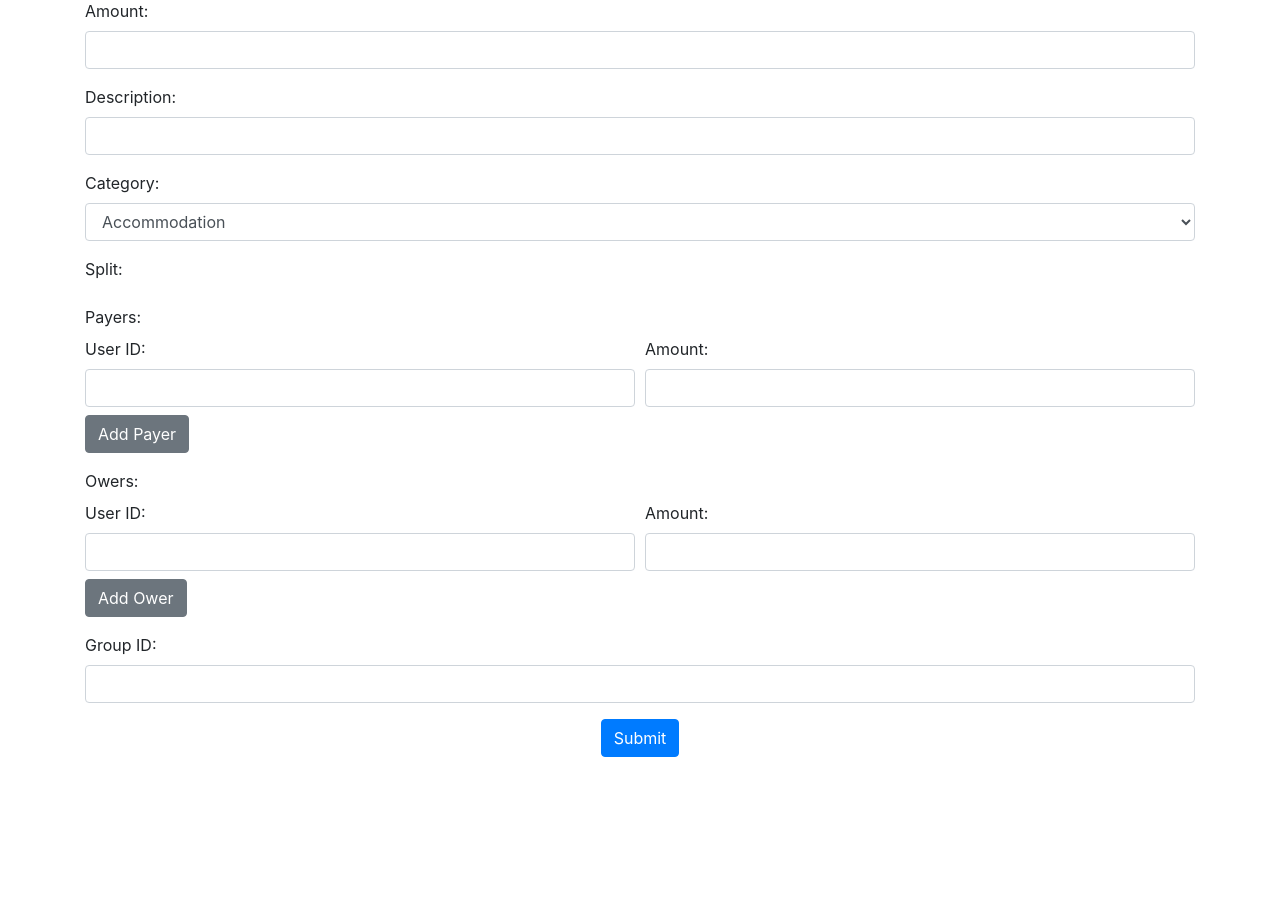
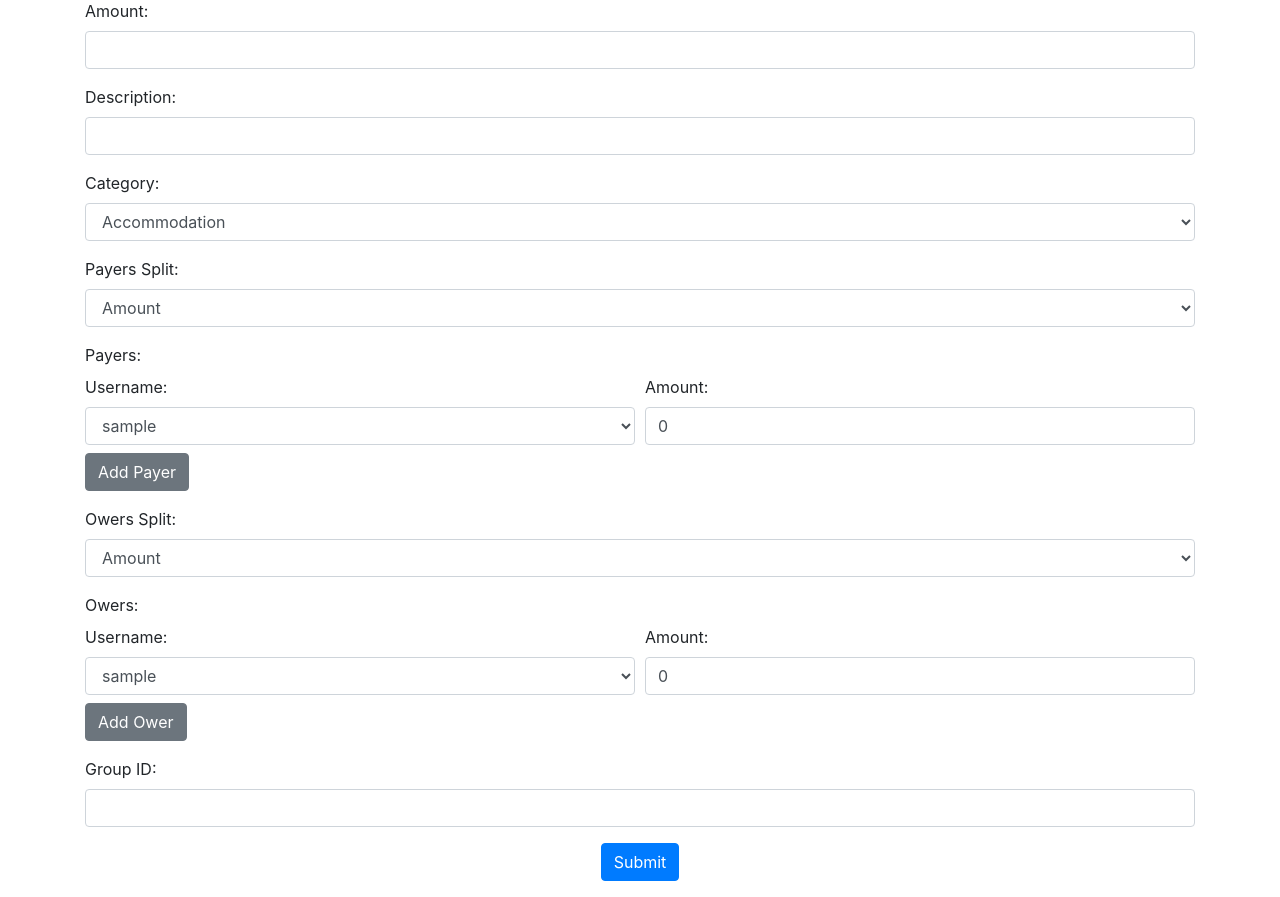
Before and after one commit to PedroFlores1996/Xchange, a Flask app: template app/templates/expense/expense.html in a window 1280 px wide. Shown: the part 105-1002 px from the top of the page. Before the commit the page ends 862 px from the top, so only its background shows below. Run offline with Flask 3, Linux system fonts and the light colour scheme; the template is opened without the code that fills it: values that come from a table or form of the project are taken from there, others are empty; tables that the repository leaves empty hold one stand-in row (values such as "Sample post"); parts of the project's set-up code (start-up, migrations or seed data) failed here and were passed over; some libraries are stand-ins or nearby versions.

Commit message:
add users from name list and split type for owers and payers

```diff
--- a/app/expense/views.py
+++ b/app/expense/views.py
@@ -1,5 +1,5 @@
 from werkzeug import Response
-from flask import Blueprint, render_template, redirect, url_for
+from flask import Blueprint, render_template
 from flask_login import login_required
 from app.expense.forms import ExpenseForm
 from app.expense.mapper import ExpenseData, expense_data_from
--- a/app/templates/expense/expense.html
+++ b/app/templates/expense/expense.html
@@ -24,36 +24,50 @@
                 {{ form.category(class="form-control", id="category") }}
             </div>
             <div class="form-group">
-                <label for="split">Split:</label>
-                {{ form.split(class="form-control", id="split") }}
+                <label for="payers_split">Payers Split:</label>
+                {{ form.payers_split(class="form-control", id="payers_split", onchange="togglePayersAmount()") }}
             </div>
             <div class="form-group">
                 <label>Payers:</label>
                 <div id="payers">
                     <div class="form-row">
                         <div class="col">
-                            <label for="payers-0-user_id">User ID:</label>
-                            <input type="text" name="payers-0-user_id" class="form-control" size="10">
+                            <label for="payers-0-username">Username:</label>
+                            <select name="payers-0-username" class="form-control" id="payers-0-username" onchange="updateUserId('payers', 0)">
+                                {% for user in users %}
+                                    <option value="{{ user.id }}">{{ user.username }}</option>
+                                {% endfor %}
+                            </select>
+                            <input type="hidden" name="payers-0-user_id" id="payers-0-user_id">
                         </div>
-                        <div class="col">
+                        <div class="col payers-amount">
                             <label for="payers-0-amount">Amount:</label>
-                            <input type="text" name="payers-0-amount" class="form-control" size="10">
+                            <input type="text" name="payers-0-amount" class="form-control" size="10" value="0">
                         </div>
                     </div>
                 </div>
                 <button type="button" class="btn btn-secondary mt-2" onclick="addPayer()">Add Payer</button>
             </div>
             <div class="form-group">
+                <label for="owers_split">Owers Split:</label>
+                {{ form.owers_split(class="form-control", id="owers_split", onchange="toggleOwersAmount()") }}
+            </div>
+            <div class="form-group">
                 <label>Owers:</label>
                 <div id="owers">
                     <div class="form-row">
                         <div class="col">
-                            <label for="owers-0-user_id">User ID:</label>
-                            <input type="text" name="owers-0-user_id" class="form-control" size="10">
+                            <label for="owers-0-username">Username:</label>
+                            <select name="owers-0-username" class="form-control" id="owers-0-username" onchange="updateUserId('owers', 0)">
+                                {% for user in users %}
+                                    <option value="{{ user.id }}">{{ user.username }}</option>
+                                {% endfor %}
+                            </select>
+                            <input type="hidden" name="owers-0-user_id" id="owers-0-user_id">
                         </div>
-                        <div class="col">
+                        <div class="col owers-amount">
                             <label for="owers-0-amount">Amount:</label>
-                            <input type="text" name="owers-0-amount" class="form-control" size="10">
+                            <input type="text" name="owers-0-amount" class="form-control" size="10" value="0">
                         </div>
                     </div>
                 </div>
@@ -70,6 +84,28 @@
     </div>
 
     <script>
+        function togglePayersAmount() {
+            const payersSplit = document.getElementById('payers_split').value;
+            const payersAmountFields = document.querySelectorAll('.payers-amount');
+            payersAmountFields.forEach(field => {
+                field.style.display = (payersSplit === 'EQUALLY') ? 'none' : 'block';
+            });
+        }
+
+        function toggleOwersAmount() {
+            const owersSplit = document.getElementById('owers_split').value;
+            const owersAmountFields = document.querySelectorAll('.owers-amount');
+            owersAmountFields.forEach(field => {
+                field.style.display = (owersSplit === 'EQUALLY') ? 'none' : 'block';
+            });
+        }
+
+        function updateUserId(type, index) {
+            const selectElement = document.getElementById(`${type}-${index}-username`);
+            const userIdInput = document.getElementById(`${type}-${index}-user_id`);
+            userIdInput.value = selectElement.value;
+        }
+
         function addPayer() {
             const payersDiv = document.getElementById('payers');
             const newPayerIndex = payersDiv.children.length;
@@ -77,15 +113,21 @@
             newPayerDiv.className = 'form-row';
             newPayerDiv.innerHTML = `
                 <div class="col">
-                    <label for="payers-${newPayerIndex}-user_id">User ID:</label>
-                    <input type="text" name="payers-${newPayerIndex}-user_id" class="form-control" size="10">
+                    <label for="payers-${newPayerIndex}-username">Username:</label>
+                    <select name="payers-${newPayerIndex}-username" class="form-control" id="payers-${newPayerIndex}-username" onchange="updateUserId('payers', ${newPayerIndex})">
+                        {% for user in users %}
+                            <option value="{{ user.id }}">{{ user.username }}</option>
+                        {% endfor %}
+                    </select>
+                    <input type="hidden" name="payers-${newPayerIndex}-user_id" id="payers-${newPayerIndex}-user_id">
                 </div>
-                <div class="col">
+                <div class="col payers-amount">
                     <label for="payers-${newPayerIndex}-amount">Amount:</label>
-                    <input type="text" name="payers-${newPayerIndex}-amount" class="form-control" size="10">
+                    <input type="text" name="payers-${newPayerIndex}-amount" class="form-control" size="10" value="0">
                 </div>
             `;
             payersDiv.appendChild(newPayerDiv);
+            togglePayersAmount();
         }
 
         function addOwer() {
@@ -95,16 +137,27 @@
             newOwerDiv.className = 'form-row';
             newOwerDiv.innerHTML = `
                 <div class="col">
-                    <label for="owers-${newOwerIndex}-user_id">User ID:</label>
-                    <input type="text" name="owers-${newOwerIndex}-user_id" class="form-control" size="10">
+                    <label for="owers-${newOwerIndex}-username">Username:</label>
+                    <select name="owers-${newOwerIndex}-username" class="form-control" id="owers-${newOwerIndex}-username" onchange="updateUserId('owers', ${newOwerIndex})">
+                        {% for user in users %}
+                            <option value="{{ user.id }}">{{ user.username }}</option>
+                        {% endfor %}
+                    </select>
+                    <input type="hidden" name="owers-${newOwerIndex}-user_id" id="owers-${newOwerIndex}-user_id">
                 </div>
-                <div class="col">
+                <div class="col owers-amount">
                     <label for="owers-${newOwerIndex}-amount">Amount:</label>
-                    <input type="text" name="owers-${newOwerIndex}-amount" class="form-control" size="10">
+                    <input type="text" name="owers-${newOwerIndex}-amount" class="form-control" size="10" value="0">
                 </div>
             `;
             owersDiv.appendChild(newOwerDiv);
+            toggleOwersAmount();
         }
+
+        document.addEventListener('DOMContentLoaded', function() {
+            togglePayersAmount();
+            toggleOwersAmount();
+        });
     </script>
     <script src="https://code.jquery.com/jquery-3.5.1.slim.min.js"></script>
     <script src="https://cdn.jsdelivr.net/npm/@popperjs/core@2.5.4/dist/umd/popper.min.js"></script>
```
